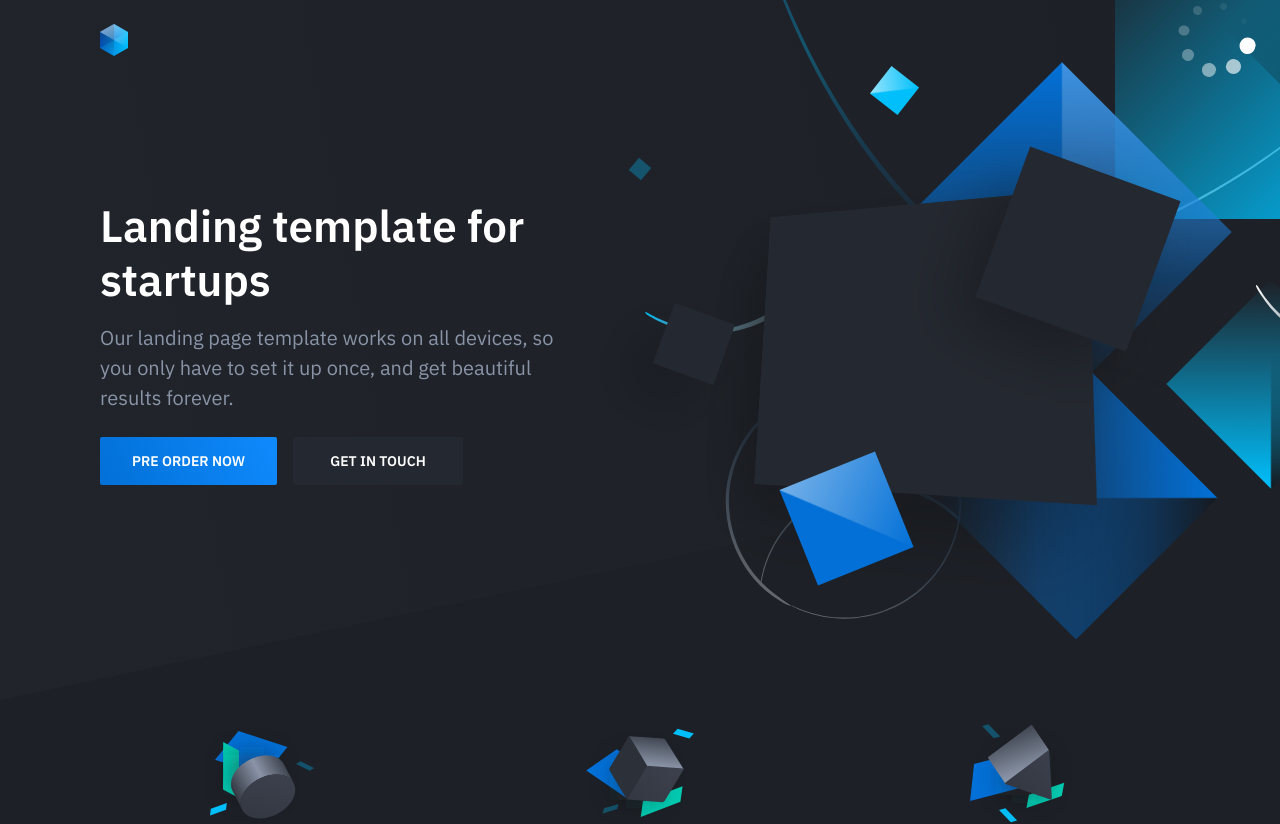
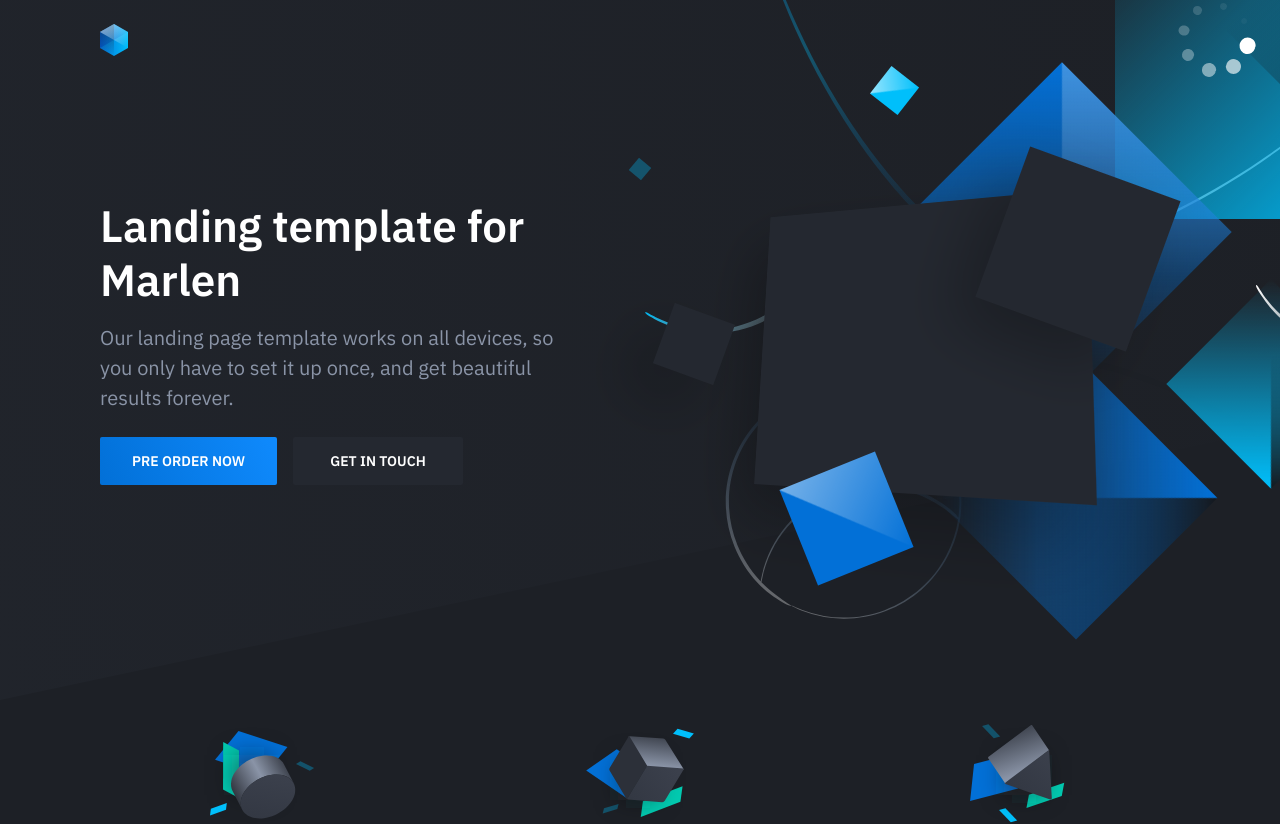
Before and after one commit to Marlen-MC/MyProject, a plain HTML site: page solid/index.html in a window 1280 px wide. Shown: the top 824 px of the page. Drawn offline with nearby package versions, Linux system fonts and the light colour scheme.

Commit message:
New Change

```diff
--- a/solid/index.html
+++ b/solid/index.html
@@ -31,7 +31,7 @@
                 <div class="container">
                     <div class="hero-inner">
 						<div class="hero-copy">
-	                        <h1 class="hero-title mt-0">Landing template for startups</h1>
+	                        <h1 class="hero-title mt-0">Landing template for Marlen</h1>
 	                        <p class="hero-paragraph">Our landing page template works on all devices, so you only have to set it up once, and get beautiful results forever.</p>
 	                        <div class="hero-cta"><a class="button button-primary" href="#">Pre order now</a><a class="button" href="#">Get in touch</a></div>
 						</div>
```
